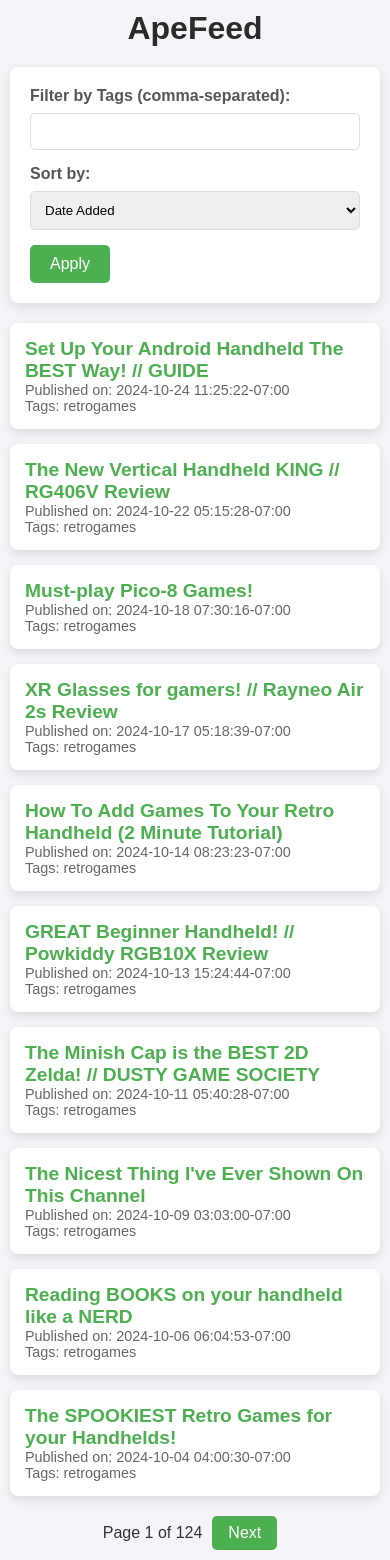
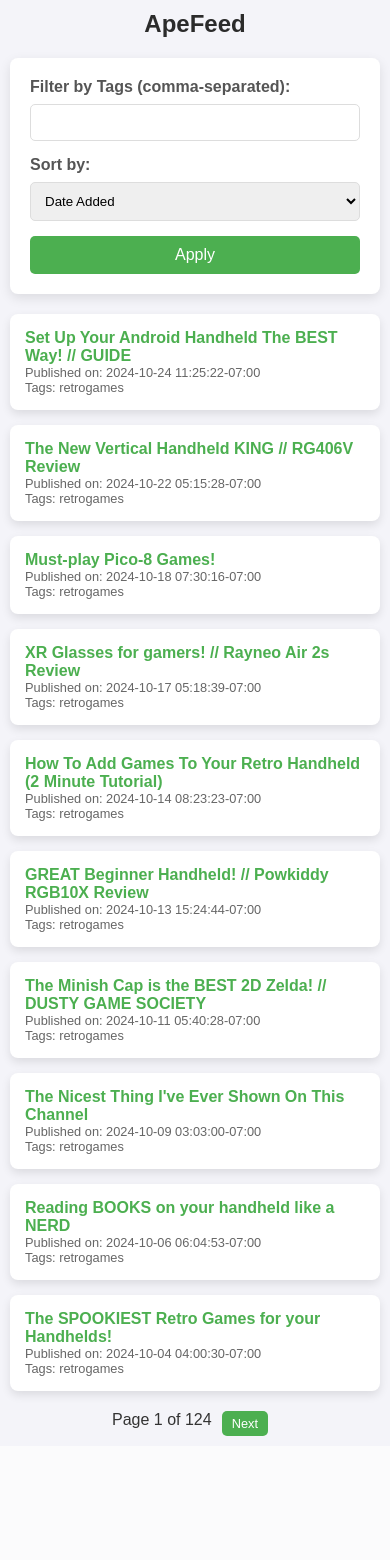
Before and after one commit to finnvm/apefeed, a Flask app: page /ape-feed in a window 390 px wide. After the commit the page ends 1436 px from the top, so only its background shows below. Run offline with Flask 3, Linux system fonts and the light colour scheme; data comes from the database, SQL or seed files in the repository.

Commit message:
improved mobile ui

```diff
--- a/static/style.css
+++ b/static/style.css
@@ -16,9 +16,10 @@ body {
 }
 
 h1 {
-    font-size: 2.5rem;
+    font-size: 2rem;
     margin-bottom: 20px;
     color: #2b2b2b;
+    text-align: center;
 }
 
 form {
@@ -55,6 +56,7 @@ button {
     border-radius: 5px;
     cursor: pointer;
     font-size: 1rem;
+    width: 100%;
 }
 
 button:hover {
@@ -92,6 +94,20 @@ button:hover {
     color: #666;
 }
 
+/* Embedded Video Styling */
+.embed-container {
+    margin-top: 10px;
+    display: flex;
+    justify-content: center;
+}
+
+.embed-container iframe {
+    width: 100%;
+    max-width: 560px;
+    height: auto;
+    aspect-ratio: 16 / 9;
+}
+
 /* Links */
 a {
     color: #4CAF50;
@@ -102,32 +118,16 @@ a:hover {
     text-decoration: underline;
 }
 
-/* Responsive Design */
-@media (max-width: 768px) {
-    body {
-        padding: 10px;
-    }
-
-    form, #feed {
-        width: 100%;
-    }
-
-    h1 {
-        font-size: 2rem;
-    }
-}
-
-
-
-
-.pagination {
+/* Pagination and Shuffle Button */
+.pagination,
+.shuffle-button {
     display: flex;
     justify-content: center;
-    align-items: center;
     margin-top: 20px;
 }
 
-.pagination-link {
+.pagination-link,
+.shuffle-button button {
     padding: 8px 16px;
     background-color: #4CAF50;
     color: white;
@@ -138,44 +138,53 @@ a:hover {
     transition: background-color 0.2s ease;
 }
 
-.pagination-link:hover {
-    background-color: #45a049;
-}
-
-.pagination span {
-    font-size: 1rem;
-    color: #333;
-}
-
-
-
-
-.shuffle-button {
-    display: flex;
-    justify-content: center;
-    margin-top: 20px;
-}
-
-.shuffle-button button {
-    padding: 10px 20px;
-    background-color: #4CAF50;
-    color: white;
-    font-size: 1rem;
-    border: none;
-    border-radius: 5px;
-    cursor: pointer;
-    transition: background-color 0.2s ease;
-}
-
+.pagination-link:hover,
 .shuffle-button button:hover {
     background-color: #45a049;
 }
 
+/* Responsive Design */
+@media (max-width: 768px) {
+    body {
+        padding: 10px;
+    }
 
+    h1 {
+        font-size: 1.8rem;
+    }
 
+    form,
+    #feed {
+        width: 100%;
+    }
 
-.embed-container {
-    margin-top: 10px;
-    display: flex;
-    justify-content: center;
+    .feed-item h2 {
+        font-size: 1.1rem;
+    }
+
+    .pagination-link,
+    .shuffle-button button {
+        font-size: 0.9rem;
+        padding: 6px 12px;
+    }
 }
+
+@media (max-width: 480px) {
+    h1 {
+        font-size: 1.5rem;
+    }
+
+    .feed-item h2 {
+        font-size: 1rem;
+    }
+
+    .feed-item p {
+        font-size: 0.8rem;
+    }
+
+    .pagination-link,
+    .shuffle-button button {
+        font-size: 0.8rem;
+        padding: 5px 10px;
+    }
+}
--- a/templates/ape_feed.html
+++ b/templates/ape_feed.html
@@ -2,6 +2,8 @@
 <html lang="en">
 <head>
     <title>ApeFeed</title>
+    <meta name="viewport" content="width=device-width, initial-scale=1.0">
+
     <link rel="stylesheet" href="{{ url_for('static', filename='style.css') }}">
     <script>
         // Function to toggle the video embed with the YouTube embeddable URL format
```
